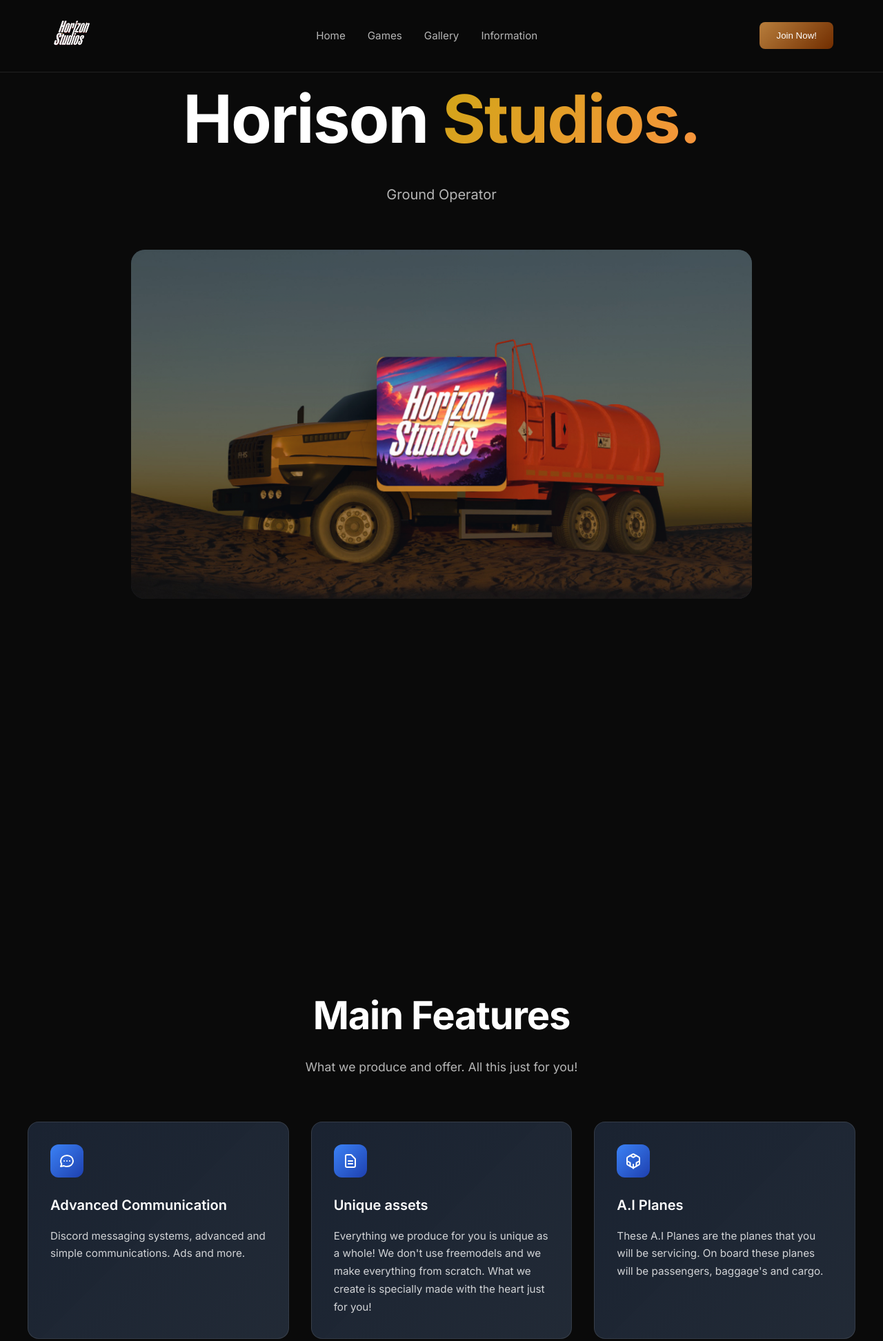
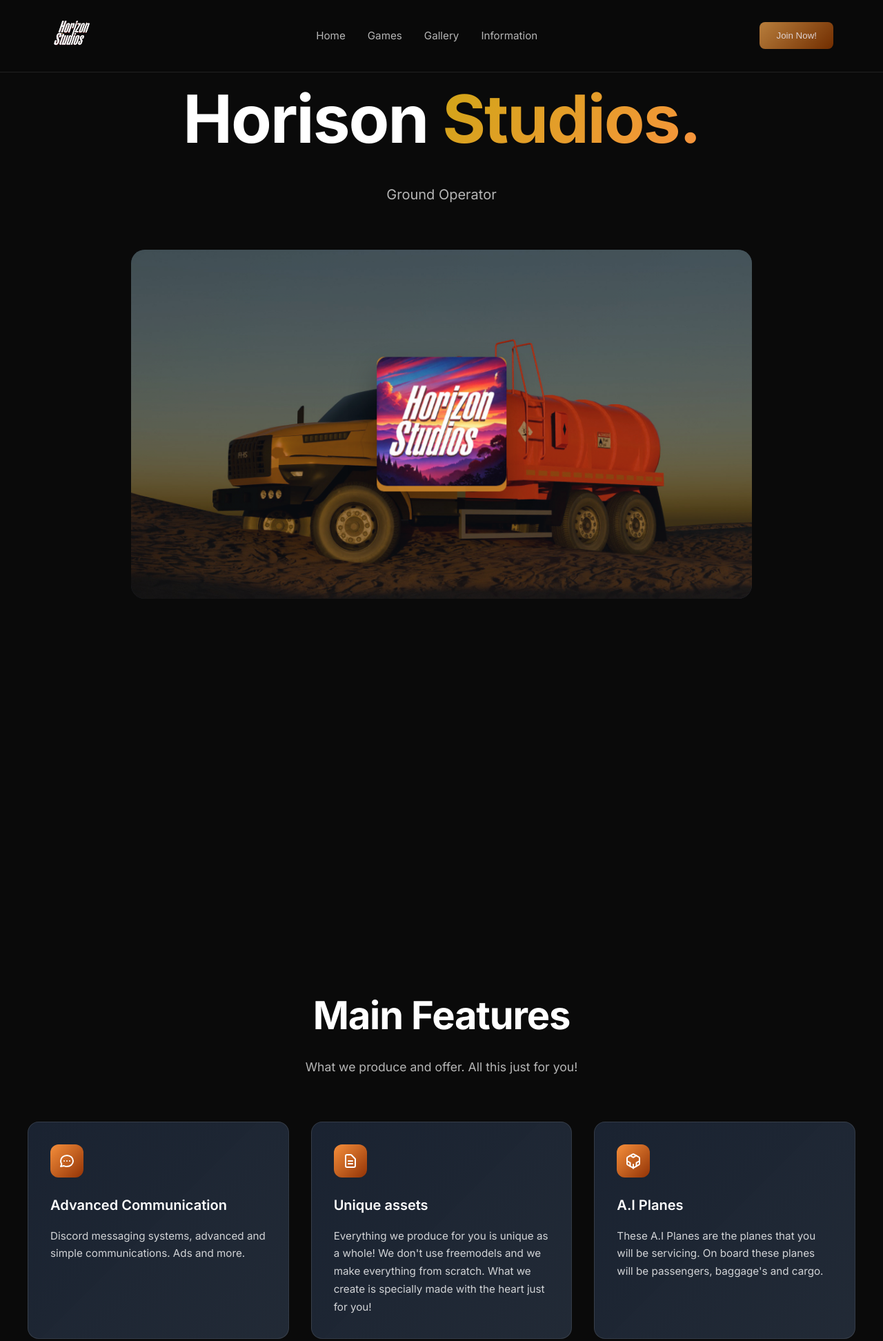
Before and after one commit to CherubDude/Atlas-Studios-Website, a plain HTML site: page index.html in a window 1280 px wide. Shown: the top 1944 px of the page at 69% size. Drawn offline with nearby package versions, Linux system fonts and the light colour scheme.

Commit message:
Update styles.css

```diff
--- a/styles.css
+++ b/styles.css
@@ -59,7 +59,7 @@
 
 .join-btn {
     background: linear-gradient(135deg, #b87e3c, #712d00);
-    color: rgb(255, 255, 255);
+    color: rgb(223, 211, 211);
     border: none;
     padding: 0.75rem 1.5rem;
     border-radius: 8px;
@@ -218,7 +218,7 @@
 
 .feature-card:hover {
     transform: translateY(-4px);
-    border-color: rgba(59, 130, 246, 0.3);
+    border-color: rgba(246, 187, 59, 0.3);
     box-shadow: 0 8px 32px rgba(59, 130, 246, 0.1);
 }
 
@@ -229,7 +229,7 @@
 .feature-icon {
     width: 48px;
     height: 48px;
-    background: linear-gradient(135deg, #3b82f6, #1e40af);
+    background: linear-gradient(135deg, #f68f3b, #923306);
     border-radius: 12px;
     display: flex;
     align-items: center;
```
